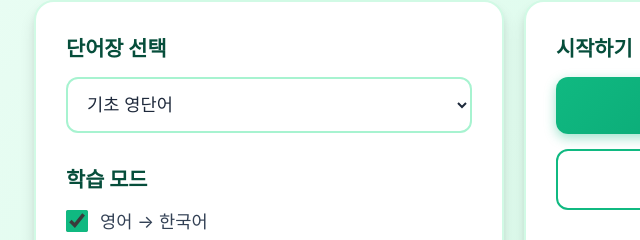
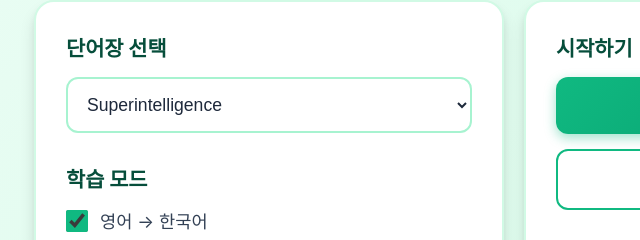
Before and after one commit to sjy084/ERW_vocabQuiz, a plain HTML site: page index.html in a window 1280 px wide. Shown: the part 173-413 px from the top of the page, 126-766 px from the left. Drawn offline with Linux system fonts and the light colour scheme.

Commit message:
Update index.html

```diff
--- a/index.html
+++ b/index.html
@@ -21,9 +21,8 @@
       <div class="card">
         <h2>단어장 선택</h2>
         <select id="wordSet">
-          <option value="basic">기초 영단어</option>
-          <option value="intermediate">중급 영단어</option>
-          <option value="advanced">고급 영단어</option>
+          <option value="superintelligence">Superintelligence</option>
+          <option value="robotdog">Robot Dog</option>
         </select>
 
         <h2 style="margin-top: 30px;">학습 모드</h2>
```
